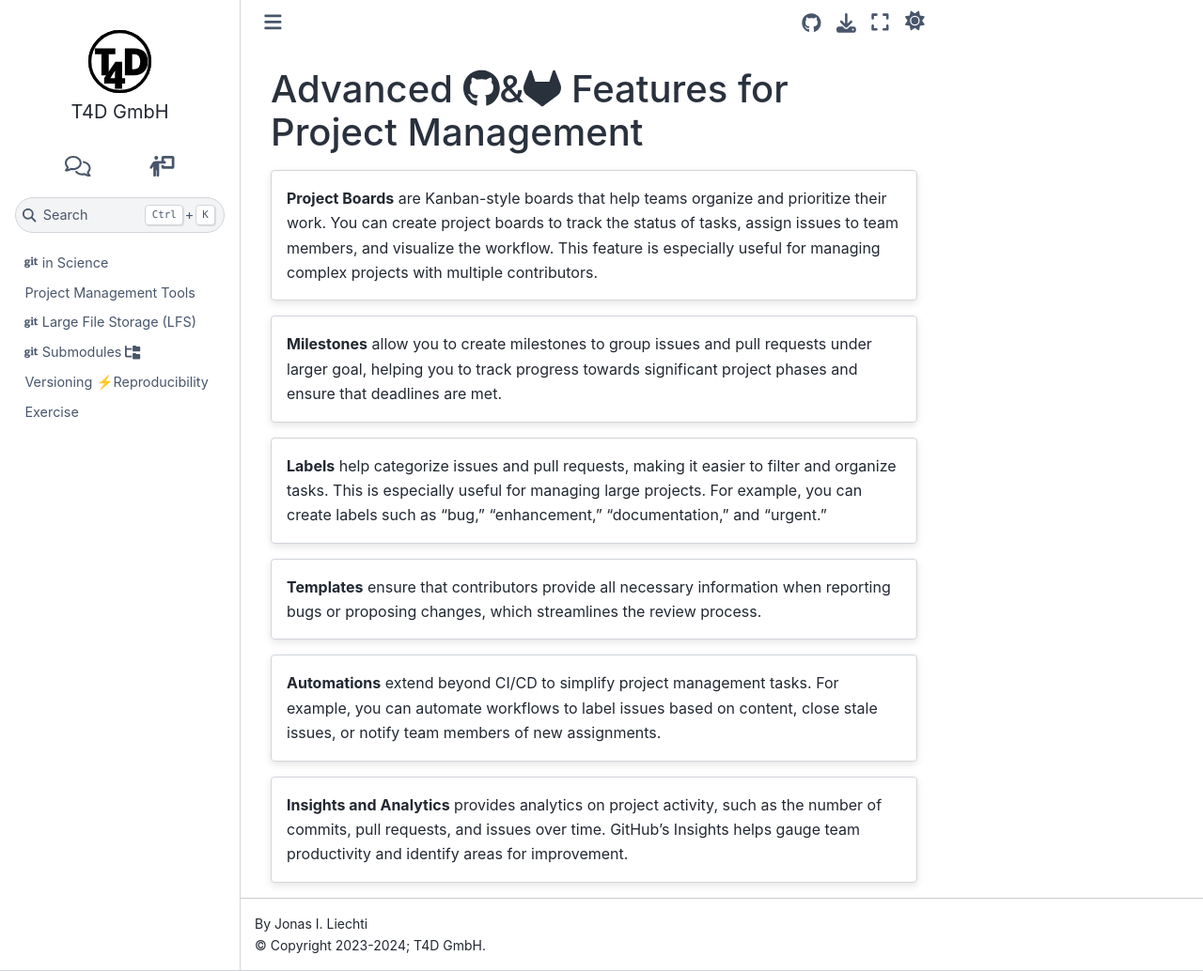
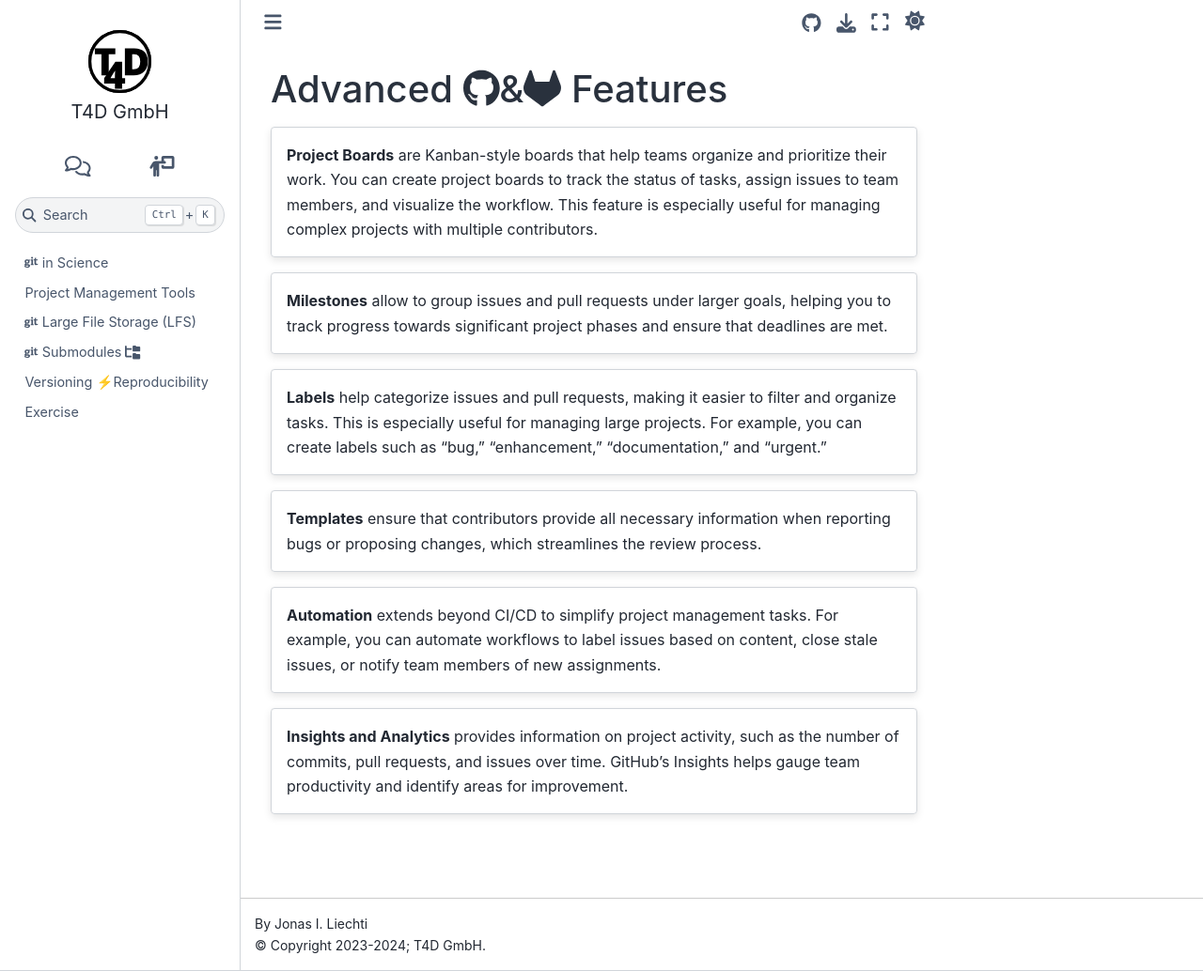
Before and after one commit to t4d-gmbh/git-and-science, a Sphinx documentation site: the page built from source/content/project_mgmt_tools/project_management_tools.md, in a window 1280 px wide and 1034 px high. Shown: the whole window at 94% size. Built offline with Sphinx 7.4.7 and the Sphinx Book theme 1.1.4, drawn with Linux system fonts in a browser that asks for light colours; the version number could not be read and is left out.

Commit message:
less wordy

```diff
--- a/source/content/project_mgmt_tools/project_management_tools.md
+++ b/source/content/project_mgmt_tools/project_management_tools.md
@@ -1,4 +1,4 @@
-## Advanced <i class="fab fa-github"></i>&<i class="fab fa-gitlab"></i> Features for Project Management
+## Advanced <i class="fab fa-github"></i>&<i class="fab fa-gitlab"></i> Features
 
 :::{card}
 **Project Boards**{% if page %}
@@ -6,15 +6,15 @@ are Kanban-style boards that help teams organize and prioritize their work.
 You can create project boards to track the status of tasks, assign issues to team members, and visualize the workflow.
 This feature is especially useful for managing complex projects with multiple contributors.
 {% else %}
-organize and prioritize work, track task status, assign issues, and visualize workflow - ideal for complex projects.
+organize and prioritize work, track task status, assign issues, and visualize workflow.
 {% endif %}
 :::
 
 :::{card}
 **Milestones**{% if page %}
-allow you to create milestones to group issues and pull requests under larger goal, helping you to track progress towards significant project phases and ensure that deadlines are met.
+allow to group issues and pull requests under larger goals, helping you to track progress towards significant project phases and ensure that deadlines are met.
 {% else %}
-group issues and pull requests, track progress towards key project phases, and ensure that deadlines are met.
+group issues and pull requests, track progress towards key project phases, helping to meet deadlines.
 {% endif %}
 :::
 
@@ -36,19 +36,19 @@ ensure contributors provide necessary information to streamline the review proce
 :::
 
 :::{card}
-**Automations** {% if page %}
-extend beyond CI/CD to simplify project management tasks.
+**Automation** {% if page %}
+extends beyond CI/CD to simplify project management tasks.
 For example, you can automate workflows to label issues based on content, close stale issues, or notify team members of new assignments.
 {% else %}
-automate project management tasks, such as labeling issues, closing stale issues, and notifying team members.
+facilitate tasks, such as labeling issues, closing stale issues, and notifying team members.
 {% endif %}
 :::
 
 :::{card}
 **Insights and Analytics**{% if page %}
-provides analytics on project activity, such as the number of commits, pull requests, and issues over time.
+provides information on project activity, such as the number of commits, pull requests, and issues over time.
 GitHub's Insights helps gauge team productivity and identify areas for improvement.
 {% else %}
-analyze project activity to understand team productivity and identify areas for improvement.
+help to understand team productivity and identify areas for improvement.
 {% endif %}
 :::
```
Also changed, not shown: other parts of source/content/project_mgmt_tools/project_management_tools.md (+1 -1 lines).
